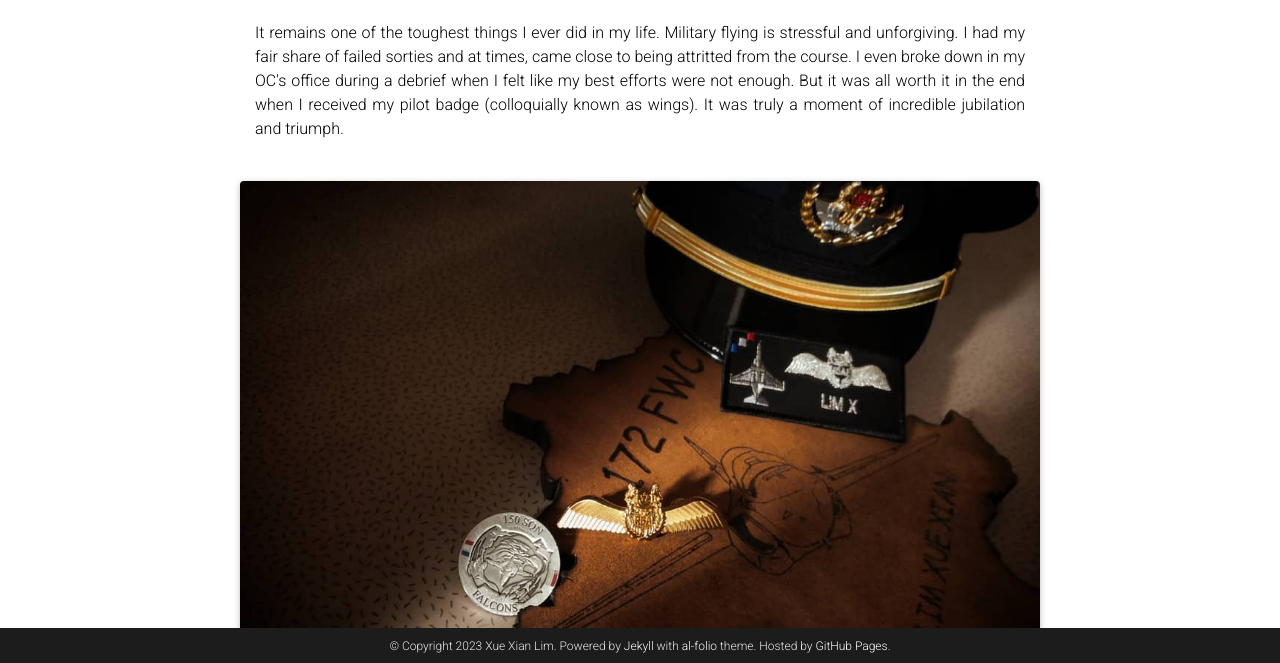
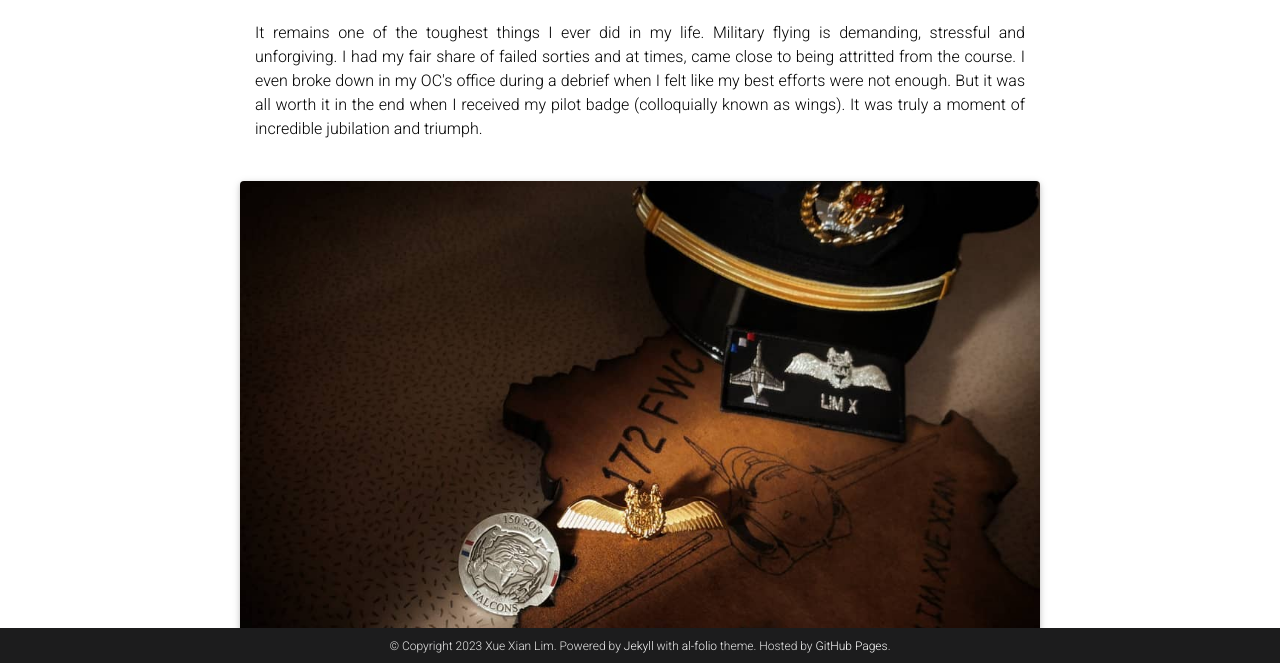
Before and after one commit to xuexianlim/xuexianlim.github.io, a Jekyll site: the page built from _hobbies/RSAF.md, in a window 1280 px wide and 900 px high, scrolled down 383 px, cut to the strip 237-900 px from the top of the window. Built offline with Jekyll 4.4.1, drawn with Linux system fonts in a browser that asks for light colours; full-size pictures stand in for the smaller copies a plugin makes; comment, search, counter and statistics services are not loaded; a style sheet for code colours, icons or effects is not loaded.

Commit message:
Update MM

```diff
--- a/_hobbies/RSAF.md
+++ b/_hobbies/RSAF.md
@@ -24,7 +24,7 @@ I underwent military aviation training in Australia and France on the Pilatus PC
 </div>
 
 <p style="text-align: justify">
-It remains one of the toughest things I ever did in my life. Military flying is stressful and unforgiving. I had my fair share of failed sorties and at times, came close to being attritted from the course. I even broke down in my OC's office during a debrief when I felt like my best efforts were not enough. But it was all worth it in the end when I received my pilot badge (colloquially known as wings). It was truly a moment of incredible jubilation and triumph.
+It remains one of the toughest things I ever did in my life. Military flying is demanding, stressful and unforgiving. I had my fair share of failed sorties and at times, came close to being attritted from the course. I even broke down in my OC's office during a debrief when I felt like my best efforts were not enough. But it was all worth it in the end when I received my pilot badge (colloquially known as wings). It was truly a moment of incredible jubilation and triumph.
 <br><br>
 </p>
 
```
Also changed, not shown: _projects/LRP.md (+1 -1 lines), _projects/MM.md (+2 -0 lines), 1 other file.
